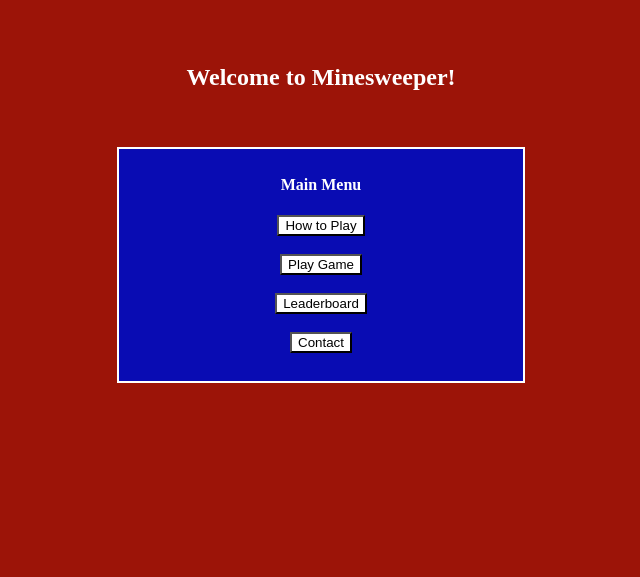
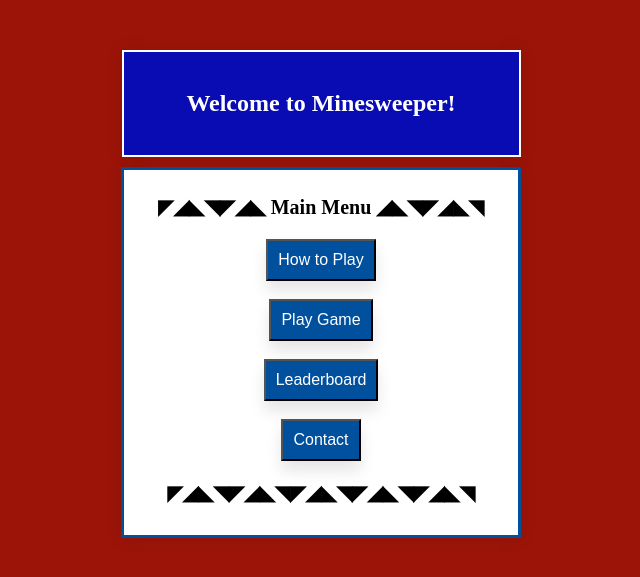
Before and after one commit to haileg12/minesweeper, a PHP site: page / in a window 1280 px wide. Shown: the top 577 px of the page, without its empty margins (319-959 px from the left). Run offline with PHP 8.4, Linux system fonts and the light colour scheme.

Commit message:
Visual/Navigation Updates

```diff
--- a/index.html
+++ b/index.html
@@ -5,16 +5,25 @@
 	<link rel="stylesheet" type="text/css" href="style.css">
 </head>
 <body>
-	<br></br>
-	<h2>Welcome to Minesweeper!</h2><br></br>
+	<div class="box">
+		<br>
+		<h2>Welcome to Minesweeper!</h2>
+		<br>
+	</div>
+
+	<div class="bold">
 	<fieldset class="center">
-		<h4>Main Menu</h4>
-		<button type="button" onclick="window.location.href='help.html'">How to Play</button><br></br>
-		<button type="button" onclick="window.location.href='game.html'">Play Game</button><br></br>
-		<button type="button" onclick="window.location.href='leaderboard.html'">Leaderboard</button><br></br>
-		<button type="button" onclick="window.location.href='contact.html'">Contact</button><br></br>
-
+		<h3>◤◢◣◥◤◢◣  Main Menu ◢◣◥◤◢◣◥ </h3>
+		<button type="button" onclick="window.location.href='help.html'">
+			How to Play</button><br></br>
+		<button type="button" onclick="window.location.href='game.html'">
+			Play Game</button><br></br>
+		<button type="button" onclick="window.location.href='leaderboard.html'">
+			Leaderboard</button><br></br>
+		<button type="button" onclick="window.location.href='contact.html'">
+			Contact</button>
+		<h3>◤◢◣◥◤◢◣◥◤◢◣◥◤◢◣◥◤◢◣◥ </h3>
 	</fieldset>
-
+	</div>
 </body>
 </html>
--- a/style.css
+++ b/style.css
@@ -1,20 +1,40 @@
 body {
     background-color: #9c1408;
 }
-h2, h4 {
+h2 {
     text-align: center;
     color: white;
+}
+h3, p {
+    text-align: center;
+    color: black;
+    font-size: 20px;
 }
 .center {
     text-align: center;
     margin: auto;
 }
-fieldset {
-    width: 30%;
-    background-color: #090cb3;
+button {
+    background-color: #00509e;
+    color: white;
+    font-size: 16px;
+    padding: 10px;
+    cursor: pointer;
+    box-shadow: 0px 10px 15px rgba(0, 0, 0, 0.1);
+}
+.box {
+	background-color: #090cb3;
     border: 2px solid white;
+	width: 395px;
+    margin: auto;
+    margin-top: 50px;
+	margin-bottom: 10px;
+	box-shadow: 0px 0px 15px rgba(0, 0, 0, 0.1);
 }
-button {
-    background-color: white;
-
+fieldset{
+	background-color: white;
+	border: 3px solid #00509e;
+    width: 370px;
+    margin: auto;
+	box-shadow: 0px 0px 15px rgba(0, 0, 0, 0.1);
 }
```
Also changed, not shown: contact.html (+15 -2 lines), game.html (+10 -2 lines), help.html (+17 -2 lines), leaderboard.html (+13 -2 lines).
